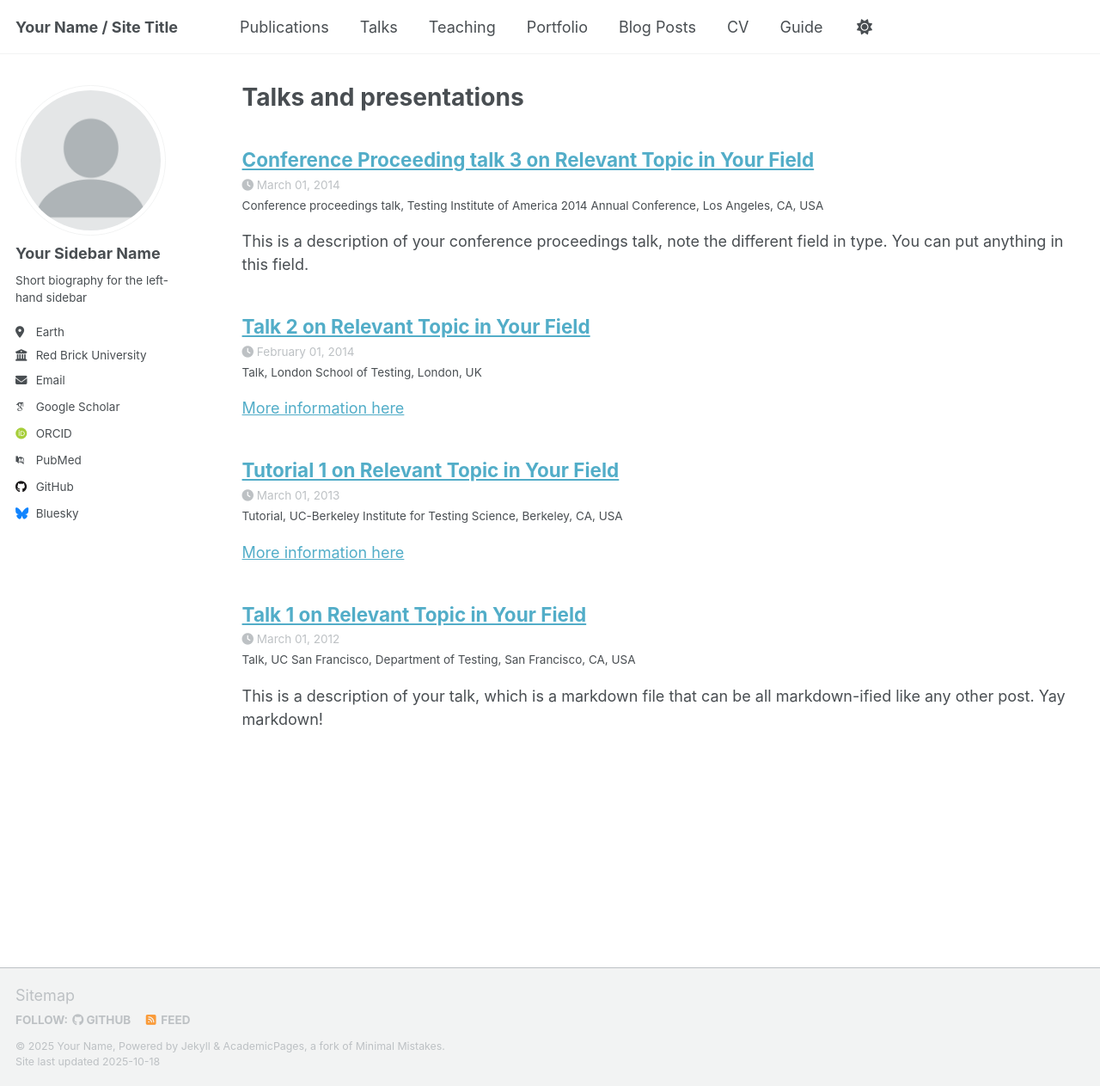
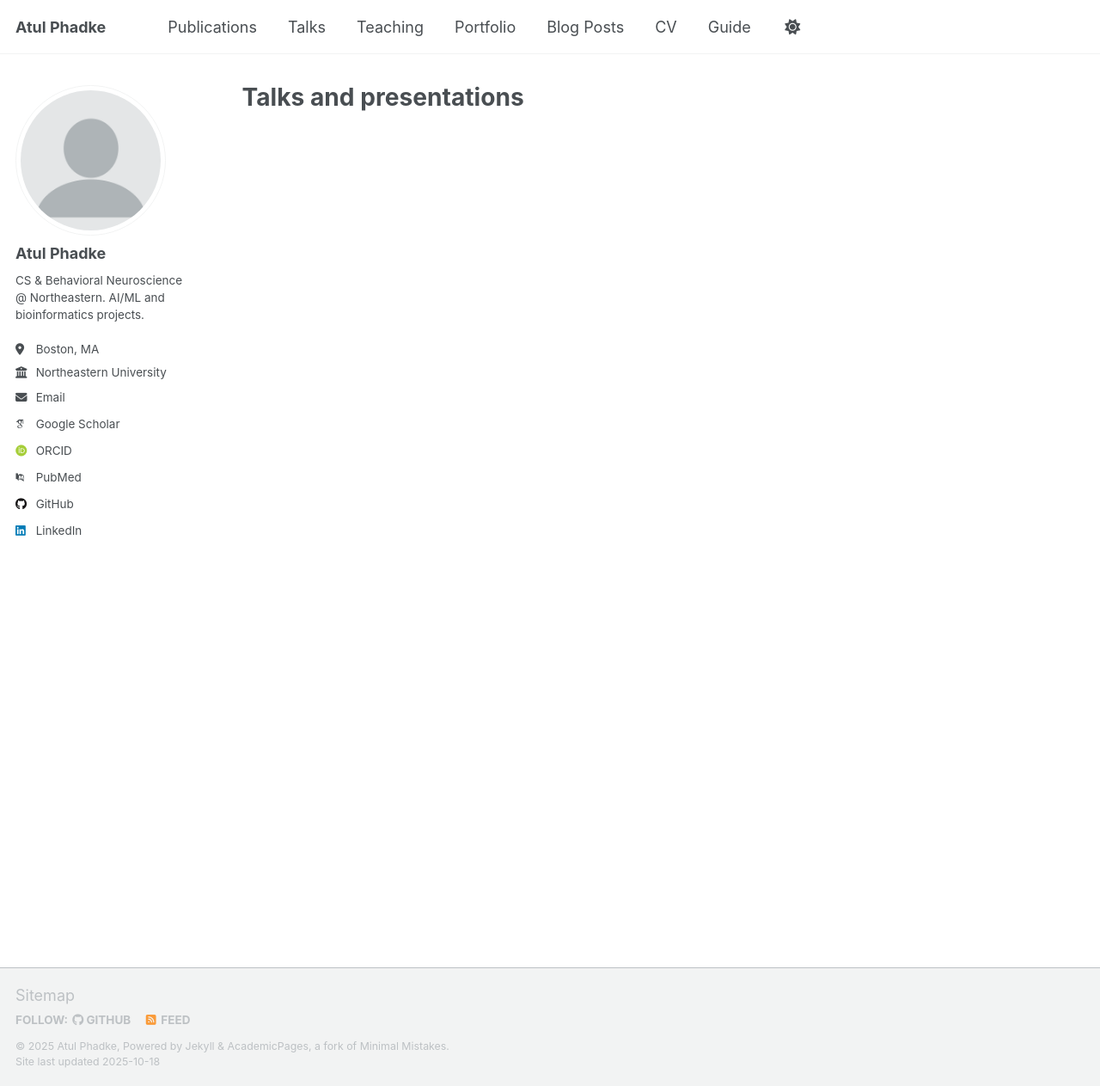
Before and after one commit to AtulPhadke/AtulPhadke.github.io, a Jekyll site: the page built from _pages/talks.html, in a window 1280 px wide and 1263 px high. Shown: the whole window at 86% size. Built offline with Jekyll 4.4.1, drawn with Linux system fonts in a browser that asks for light colours; some web fonts are replaced; a script that is not in the unit is left out.

Commit message:
Initial Commit

```diff
--- a/_config.yml
+++ b/_config.yml
@@ -9,14 +9,14 @@
 # Basic Site Settings
 locale                   : "en-US"
 site_theme               : "default" # Currently available options are "default", "air"
-title                    : "Your Name / Site Title"
+title                    : "Atul Phadke"
 title_separator          : "-"
-name                     : &name "Your Name"
-description              : &description "Your Name's academic portfolio"   # Update this with a general description of your site, this is the default if not overridden by a page
-url                      : https://academicpages.github.io # The base hostname & protocol for your site e.g. "https://[your GitHub username].github.io",
+name                     : &name "Atul Phadke"
+description              : &description "Northeastern CS & Behavioral Neuroscience student | AI/ML + bioinformatics"
+url                      : https://atulphadke.github.io # The base hostname & protocol for your site e.g. "https://[your GitHub username].github.io",
                                                            # or if you already have some other page hosted on Github then use "https://[your GitHub username].github.io/[Your Repo Name]"
 baseurl                  : "" # the subpath of your site, e.g. "/blog"
-repository               : "academicpages/academicpages.github.io"
+repository               : "AtulPhadke/AtulPhadke.github.io"
 
 # Site Author - The following control what appear as part of the author content on the side bar.
 #               If a field is blank the icon and link will not appear, otherwise it will be shown.
@@ -24,13 +24,13 @@ repository               : "academicpages/academicpages.github.io"
 author:
   # Biographic information
   avatar           : "profile.png"
-  name             : "Your Sidebar Name"
+  name             : "Atul Phadke"
   pronouns         : # example: "she/her"
-  bio              : "Short biography for the left-hand sidebar"
-  location         : "Earth"
-  employer         : "Red Brick University"
+  bio              : "CS & Behavioral Neuroscience @ Northeastern. AI/ML and bioinformatics projects."
+  location         : "Boston, MA"
+  employer         : "Northeastern University"
   uri              : # URL
-  email            : "none@example.org"
+  email            : "phadke.at@northeastern.edu"
 
   # Academic websites
   academia         : # URL
@@ -48,13 +48,13 @@ author:
   bitbucket        : # Username - Update with your username on the site
   codepen          : # Username
   dribbble         : # Username
-  github           : "academicpages"
+  github           : "AtulPhadke"
   kaggle           : # Username
   stackoverflow    : # User number or user number and name (i.e., use "1" or "1/jeff-atwood")
 
   # Social media
   artstation       : # Username
-  bluesky          : "bsky.app" # Replace this with you Bluesky username
+  bluesky          : # Replace this with your Bluesky username
   facebook         : # Username
   flickr           : # Username
   foursquare       : # Username
@@ -63,7 +63,7 @@ author:
   keybase          : # Username
   instagram        : # Username
   lastfm           : # Username
-  linkedin         : # Username
+  linkedin         : "atul-phadke8"
   mastodon         : # URL
   medium           : # URL
   pinterest        : # Username
--- a/_data/cv.json
+++ b/_data/cv.json
@@ -1,16 +1,16 @@
 {
   "basics": {
-    "name": "Your Sidebar Name",
-    "email": "none@example.org",
+    "name": "Atul Phadke",
+    "email": "atulphadke8@gmail.com",
     "phone": "",
-    "website": "https://academicpages.github.io",
-    "summary": "Currently employed at Red Brick University. Short biography for the left-hand sidebar",
+    "website": "https://atulphadke.github.io",
+    "summary": "Sophomore at Northeastern University studying Computer Science and Behavioral Neuroscience. Interested in AI/ML and bioinformatics.",
     "location": {
-      "address": "",
-      "postalCode": "",
-      "city": "Earth",
+      "address": "16 Forsythia Drive",
+      "postalCode": "03062",
+      "city": "Nashua",
       "countryCode": "US",
-      "region": ""
+      "region": "New Hampshire"
     },
     "profiles": [
       {
@@ -26,43 +26,25 @@
       {
         "network": "GitHub",
         "username": "academicpages",
-        "url": "https://github.com/academicpages"
+        "url": "https://github.com/AtulPhadke"
       }
     ]
   },
   "work": [],
   "education": [
     {
-      "institution": "GitHub University",
-      "area": "Ph.D in Version Control Theory",
-      "studyType": "",
-      "startDate": "",
-      "endDate": "2018",
-      "gpa": null,
-      "courses": []
-    },
-    {
-      "institution": "GitHub University",
-      "area": "M.S. in Jekyll",
-      "studyType": "",
-      "startDate": "",
-      "endDate": "2014",
-      "gpa": null,
-      "courses": []
-    },
-    {
-      "institution": "GitHub University",
-      "area": "B.S. in GitHub",
-      "studyType": "",
-      "startDate": "",
-      "endDate": "2012",
-      "gpa": null,
-      "courses": []
+      "institution": "Northeastern University",
+      "area": "Bachelor of Science in Computer Science and Behavioral Neuroscience",
+      "studyType": "Expected May 2028",
+      "startDate": "September 2024",
+      "endDate": "May 2028",
+      "gpa": 3.75,
+      "courses": ["Fundamentals of Computer Science", "Discrete Structures", "Programming in C++", "Program Design and Implementation", "Organic Chemistry", "General Biology II"]
     }
   ],
-  "skills": [],
-  "languages": [],
-  "interests": [],
+  "skills": ["Python", "C/C++", "JavaScript", "SQL", "Swift", "MATLAB", "Flask", "Node.js/Express", "REST", "Auth", "AWS ElasticBeanstalk", "ElectronJS", "Wix Velo", "HTML/CSS", "PyTorch", "TensorFlow", "scikit-learn", "numpy", "pandas", "cython", "Git", "Git Bash", "LaTeX", "MongoDB", "PCR", "qPCR", "bacteria culturing"],
+  "languages": ["English"],
+  "interests": ["AI/ML", "bioinformatics", "software engineering", "web development", "data analysis", "genomics", "protein structure prediction", "protein motif analysis", "protein structure analysis", "protein structure prediction", "protein structure analysis", "protein structure prediction", "protein structure analysis"],
   "references": [],
   "publications": [
     {
@@ -124,22 +106,6 @@
       "description": ""
     }
   ],
-  "teaching": [
-    {
-      "course": "Teaching experience 1",
-      "institution": "University 1, Department",
-      "date": "2014-01-01",
-      "role": "Undergraduate course",
-      "description": ""
-    },
-    {
-      "course": "Teaching experience 2",
-      "institution": "University 1, Department",
-      "date": "2015-01-01",
-      "role": "Workshop",
-      "description": ""
-    }
-  ],
   "portfolio": [
     {
       "name": "Portfolio item number 1",
--- a/_talks/2012-03-01-talk-1.md
+++ /dev/null
@@ -1,11 +0,0 @@
----
-title: "Talk 1 on Relevant Topic in Your Field"
-collection: talks
-type: "Talk"
-permalink: /talks/2012-03-01-talk-1
-venue: "UC San Francisco, Department of Testing"
-date: 2012-03-01
-location: "San Francisco, CA, USA"
----
-
-This is a description of your talk, which is a markdown file that can be all markdown-ified like any other post. Yay markdown!
--- a/_talks/2013-03-01-tutorial-1.md
+++ /dev/null
@@ -1,13 +0,0 @@
----
-title: "Tutorial 1 on Relevant Topic in Your Field"
-collection: talks
-type: "Tutorial"
-permalink: /talks/2013-03-01-tutorial-1
-venue: "UC-Berkeley Institute for Testing Science"
-date: 2013-03-01
-location: "Berkeley, CA, USA"
----
-
-[More information here](http://exampleurl.com)
-
-This is a description of your tutorial, note the different field in type. This is a markdown files that can be all markdown-ified like any other post. Yay markdown!
--- a/_talks/2014-02-01-talk-2.md
+++ /dev/null
@@ -1,13 +0,0 @@
----
-title: "Talk 2 on Relevant Topic in Your Field"
-collection: talks
-type: "Talk"
-permalink: /talks/2014-02-01-talk-2
-venue: "London School of Testing"
-date: 2014-02-01
-location: "London, UK"
----
-
-[More information here](http://example2.com)
-
-This is a description of your talk, which is a markdown files that can be all markdown-ified like any other post. Yay markdown!
--- a/_talks/2014-03-01-talk-3.md
+++ /dev/null
@@ -1,11 +0,0 @@
----
-title: "Conference Proceeding talk 3 on Relevant Topic in Your Field"
-collection: talks
-type: "Conference proceedings talk"
-permalink: /talks/2014-03-01-talk-3
-venue: "Testing Institute of America 2014 Annual Conference"
-date: 2014-03-01
-location: "Los Angeles, CA, USA"
----
-
-This is a description of your conference proceedings talk, note the different field in type. You can put anything in this field.
```
Also changed, not shown: _data/authors.yml (+7 -15 lines), _teaching/2014-spring-teaching-1.md (deleted, +0 -20 lines), _teaching/2015-spring-teaching-2.md (deleted, +0 -20 lines), files/cover_letter.txt (added, +66 -0 lines), files/resume.txt (added, +67 -0 lines), 2 other files.
